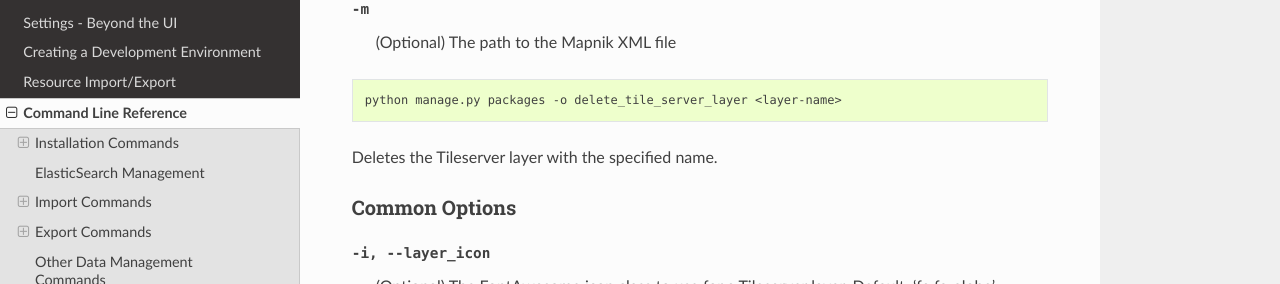
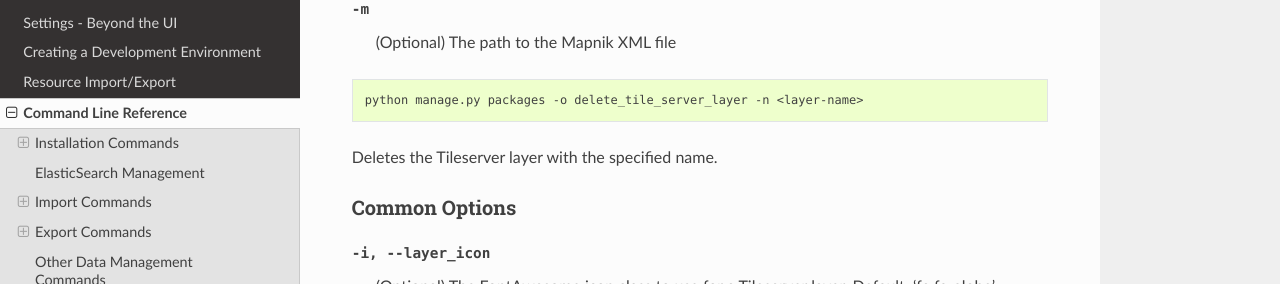
Before and after one commit to archesproject/arches-docs, a Sphinx documentation site: the page built from docs/command-line-reference.txt, in a window 1280 px wide and 900 px high, scrolled down 9033 px. Shown: the part 167-451 px from the top of the window. Built offline with Sphinx 7.4.7 and the Read the Docs theme 2.0.0, drawn with Linux system fonts in a browser that asks for light colours.

Commit message:
add -n argument

```diff
--- a/docs/command-line-reference.txt
+++ b/docs/command-line-reference.txt
@@ -444,7 +444,7 @@ Tileserver
 
 .. code-block:: bash
 
-   python manage.py packages -o delete_tile_server_layer <layer-name>
+   python manage.py packages -o delete_tile_server_layer -n <layer-name>
 
 Deletes the Tileserver layer with the specified name.
 
```
